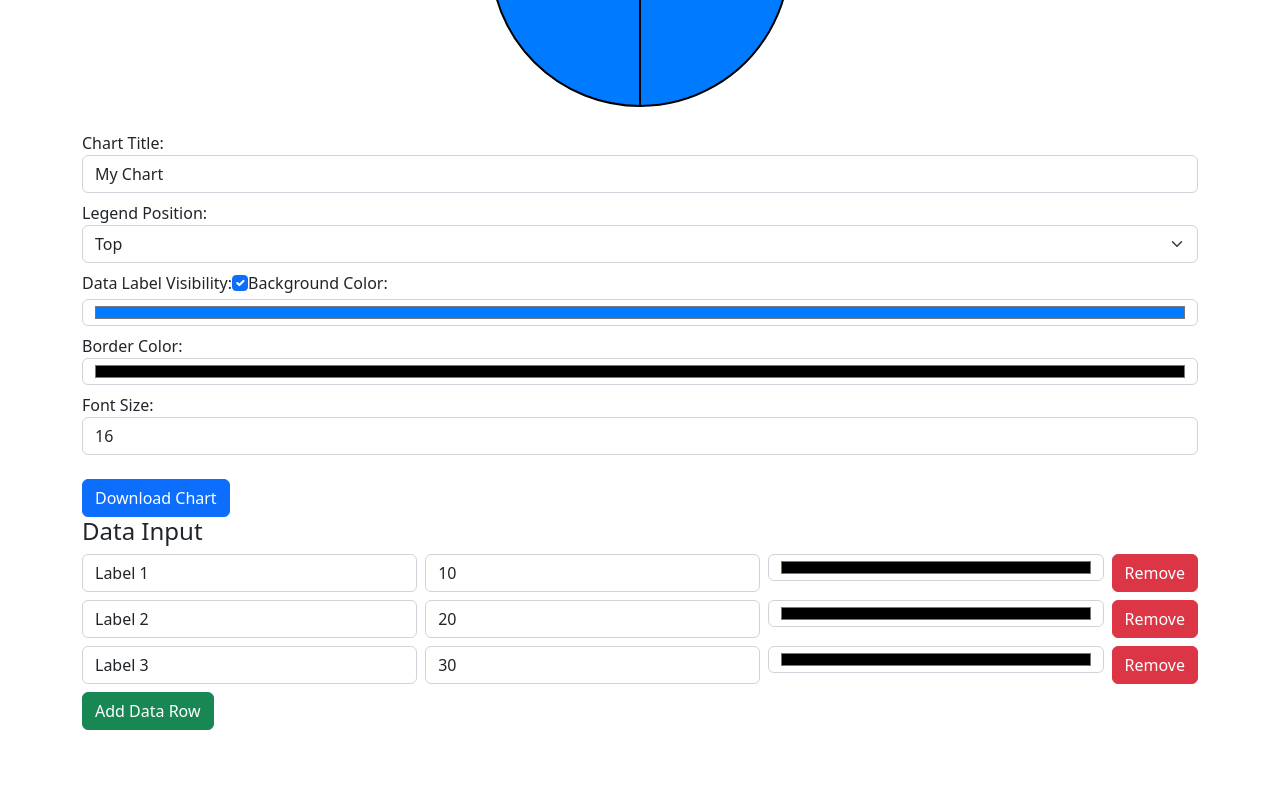
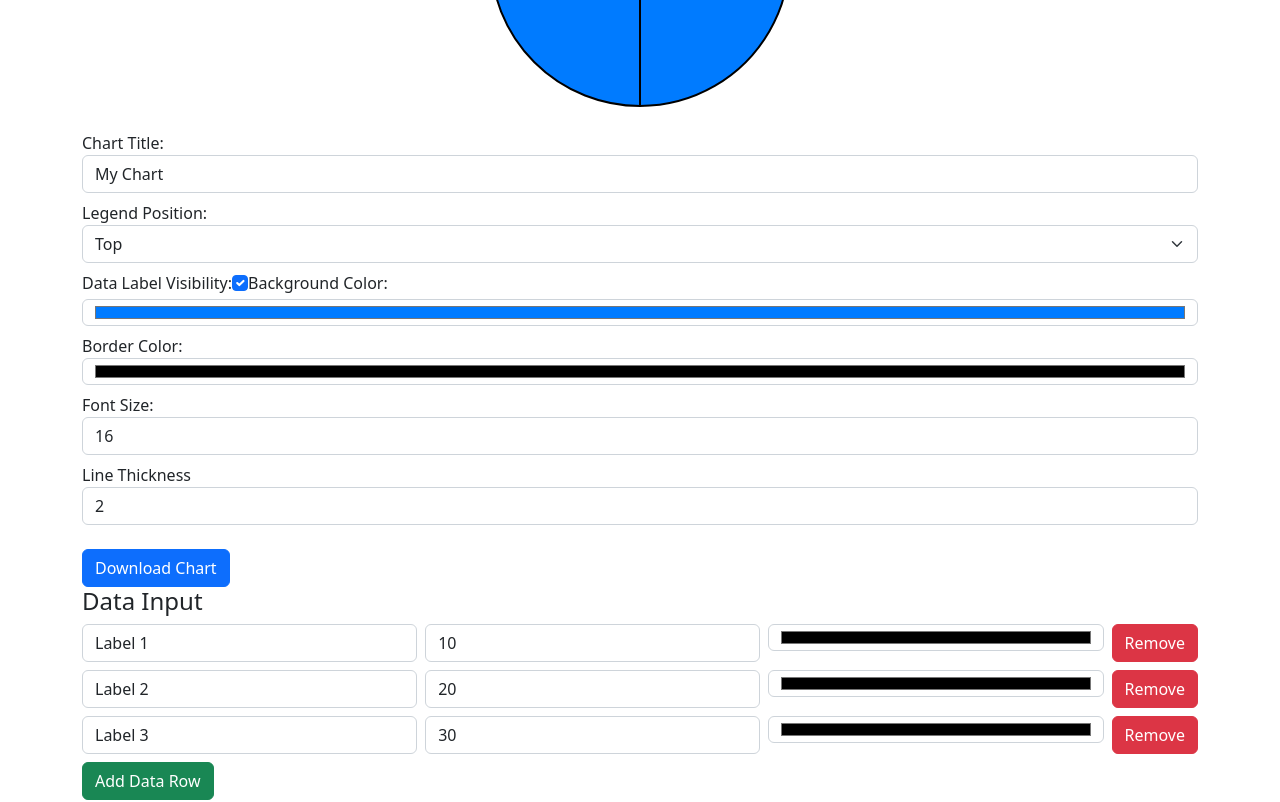
Before and after one commit to khoo23/chartly, a React (Create React App) app: page /chart-builder/1 in a window 1280 px wide. Shown: the part 460-1262 px from the top of the page. Built offline with nearby package versions, Linux system fonts and the light colour scheme.

Commit message:
Added extra editing options to chart maker and got the area graph working.

```diff
--- a/src/pages/ChartBuilder.js
+++ b/src/pages/ChartBuilder.js
@@ -1,10 +1,10 @@
 import React, { useState } from 'react';
 import { useParams } from 'react-router-dom';
-import { Chart as ChartJS, ArcElement, LineElement, BarElement, PointElement, CategoryScale, LinearScale, Title, Tooltip, Legend, RadialLinearScale } from 'chart.js';
+import { Chart as ChartJS, ArcElement, LineElement, BarElement, PointElement, CategoryScale, LinearScale, Filler, Title, Tooltip, Legend, RadialLinearScale } from 'chart.js';
 import { Pie, Line, Bar, Doughnut, Scatter, Bubble, PolarArea } from 'react-chartjs-2';
 import html2canvas from 'html2canvas';
 
-ChartJS.register(ArcElement, LineElement, BarElement, PointElement, CategoryScale, LinearScale, RadialLinearScale, Title, Tooltip, Legend);
+ChartJS.register(ArcElement, LineElement, BarElement, PointElement, CategoryScale, LinearScale, RadialLinearScale, Filler, Title, Tooltip, Legend);
 
 const chartTypes = {
     pie: Pie,
@@ -31,6 +31,53 @@ const ChartBuilder = () => {
     const [dataColor, setDataColor] = useState('#007bff');
     const [borderColor, setBorderColor] = useState('#000');
     const [fontSize, setFontSize] = useState(16);
+    const [lineSize, setLineSize] = useState(2);
+    const [pointSize, setPointSize] = useState(5);
+    const [fillMode, setFill] = useState(false);
+
+    const dataColorSetup = () => {
+        if (
+            chartType === "pie" ||
+            chartType === "bar" ||
+            chartType === "doughnut" ||
+            chartType === "column" ||
+            chartType === "polar"
+        )
+        chartData.datasets.backgroundColor = dataColor;
+    };
+
+    const pointInfo = () => {
+        if (
+            chartType === "line" ||
+            chartType === "scatter" ||
+            chartType === "area"
+        )
+        {
+            return(
+                <div>
+                    <label>Point Size</label>
+                    <input type='number' value={pointSize} onChange={(e) => setPointSize(Number(e.target.value))} className='form-control mb-2' />
+                </div>
+            );
+        }
+    };
+
+    const areaSetting = () => {
+        if (chartType === "area")
+        {
+            return(
+                <div>
+                    <label>Area Fill Mode</label>
+                    <select value={fillMode} onChange={(e) => setFill(e.target.value)} className="form-select mb-2">
+                        <option value="origin">y-axis</option>
+                        <option value="start">Bottom</option>
+                        <option value="end">Top</option>
+                        <option value="false">None</option>
+                    </select>
+                </div>
+            );
+        }
+    };
 
     const handleLabelChange = (index, value) => {
         const newLabels = [...labels];
@@ -81,12 +128,14 @@ const ChartBuilder = () => {
         datasets: [{
             label: title,
             data: data,
-            backgroundColor: dataColor,
+            backgroundColor: bgColor,
             borderColor: borderColor,
-            borderWidth: 2,
+            borderWidth: lineSize,
             hoverOffset: 4,
             pointBackgroundColor: dataColor,
             pointBorderColor: borderColor,
+            pointRadius: pointSize,
+            fill: fillMode
         }],
     };
 
@@ -95,6 +144,9 @@ const ChartBuilder = () => {
         maintainAspectRatio: true,
         aspectRatio: 1.5,  // Adjust chart size to take up less screen space
         plugins: {
+            filler: {
+                propegate: false,
+            },
             legend: {
                 position: legendPosition,
             },
@@ -108,6 +160,7 @@ const ChartBuilder = () => {
         },
     };
 
+    dataColorSetup();
     return (
         <div className="container py-5">
             <h1 className="display-4 text-center">Chart Builder - {chartType} Chart</h1>
@@ -128,11 +181,15 @@ const ChartBuilder = () => {
                 <label>Data Label Visibility: </label>
                 <input type="checkbox" checked={showDataLabels} onChange={() => setShowDataLabels(!showDataLabels)} className="form-check-input mb-2" />
                 <label>Background Color: </label>
-                <input type="color" value={bgColor} onChange={(e) => handleColorChange(e.target.value)} className="form-control mb-2" />
+                <input type="color" value={bgColor} onChange={(e) => setBgColor(e.target.value)} className="form-control mb-2" />
                 <label>Border Color: </label>
                 <input type="color" value={borderColor} onChange={(e) => setBorderColor(e.target.value)} className="form-control mb-2" />
                 <label>Font Size: </label>
                 <input type="number" value={fontSize} onChange={(e) => setFontSize(Number(e.target.value))} className="form-control mb-2" />
+                <label>Line Thickness</label>
+                <input type='number' value={lineSize} onChange={(e) => setLineSize(Number(e.target.value))} className='form-control mb-2' />
+                {pointInfo()}
+                {areaSetting()}
                 <button className="btn btn-primary mt-3" onClick={exportChart}>Download Chart</button>
 
                 <h4>Data Input</h4>
--- a/src/pages/UserProfile.js
+++ b/src/pages/UserProfile.js
@@ -7,7 +7,7 @@ const userProfile = {
     charts: 128,
     liked: 45,
     avatar: "/assets/avatar.png",
-    bio: "Hi! I am an analyst for ALC Company!"
+    bio: "Hi! I am an analyst for ALC Company! I like making finacnial and trend analysis charts/templates!"
 };
 
 const userCharts = [
@@ -127,7 +127,6 @@ const UserProfile = () => {
                     </div>
                 )}
             </div>
-            <p>{bioText} {userProfile.bio} {testOut}</p>
         </div>
     );
 };
```
